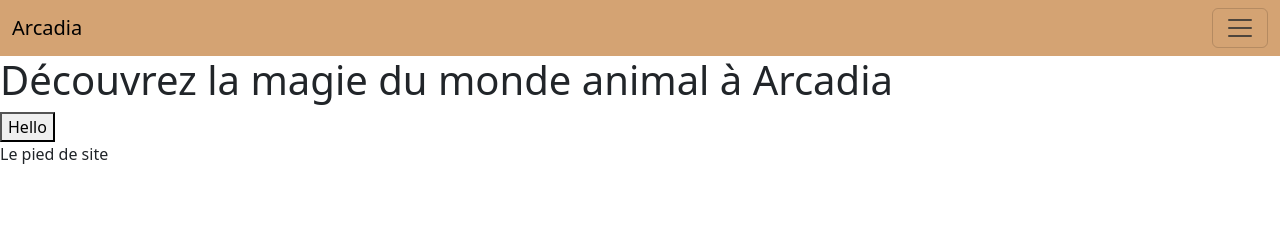
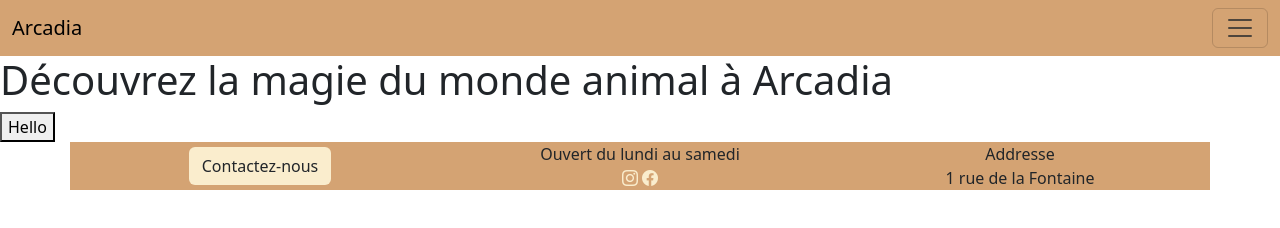
Before and after one commit to DistinX66/Arcadia, a website with bundled scripts: page index.html in a window 1280 px wide. Built offline with nearby package versions, Linux system fonts and the light colour scheme; files whose address does not match are found by name.

Commit message:
Footer add

```diff
--- a/index.html
+++ b/index.html
@@ -5,12 +5,11 @@
     <meta name="viewport" content="width=device-width, initial-scale=1.0">
     <link rel="stylesheet" href="node_modules/bootstrap/dist/css/bootstrap.min.css">
     <link href="stylesheet" href="scss/main.css">
+    <link rel="stylesheet" href="https://cdn.jsdelivr.net/npm/bootstrap-icons@1.11.3/font/bootstrap-icons.min.css">
     <title>Document</title>
 </head>
 <body>
-
-    <header>
-        <header>
+     <header>
             <nav class="navbar navbar navbar-light" style="background-color:#D4A373;">
                 <div class="container-fluid">
                   <a class="navbar-brand" href="/">Arcadia</a>
@@ -20,7 +19,7 @@
                   <div class="collapse navbar-collapse" id="navbarSupportedContent">
                     <ul class="navbar-nav ms-auto mb-2 mb-lg-0">
                       <li class="nav-item">
-                        <a class="nav-link" style="color: black;" href="/">Accueil</a>
+                        <a class="nav-link" href="/">Accueil</a>
                       </li>
                       <li class="nav-item">
                         <a class="nav-link" href="/services">Services</a>
@@ -38,16 +37,30 @@
                   </div>
                 </div>
               </nav>
-        </header>
-    </header>
+      </header>
+
 
 
     <main id="main-page">
         <!-- Le contenu de la page contenu ici-->
     </main>
 
-    <footer id="footer">Le pied de site</footer>
-
+    <footer class="container-lg text-center footer" style="background-color: #D4A373;">
+      <div class="row align-items-center">
+        <div class="col">
+          <a class="btn" href="#" style=background-color:#FAEDCD; role="button">Contactez-nous</a>
+        </div>
+        <div class="col">
+          Ouvert du lundi au samedi <br>
+          <i class="bi bi-instagram" style="color:#FAEDCD;"></i>
+          <i class="bi bi-facebook" style="color:#FAEDCD;"></i>
+        </div>
+        <div class="col">
+          Addresse <br>
+          1 rue de la Fontaine
+        </div>
+      </div>
+    </footer>
     <script type="module" src="Router/router.js"></script>
     <script src="node_modules/bootstrap/dist/js/bootstrap.bundle.min.js"></script>
 </body>
--- a/scss/main.scss
+++ b/scss/main.scss
@@ -1,2 +1,13 @@
 @import url("/node_modules/bootstrap-icons/font/bootstrap-icons.css");
 @import'custom'
+
+
+html{
+    position:relative;
+
+}
+
+.footer {
+    padding: 15px;
+    position:absolute;
+    }
```
Also changed, not shown: scss/main.css.
